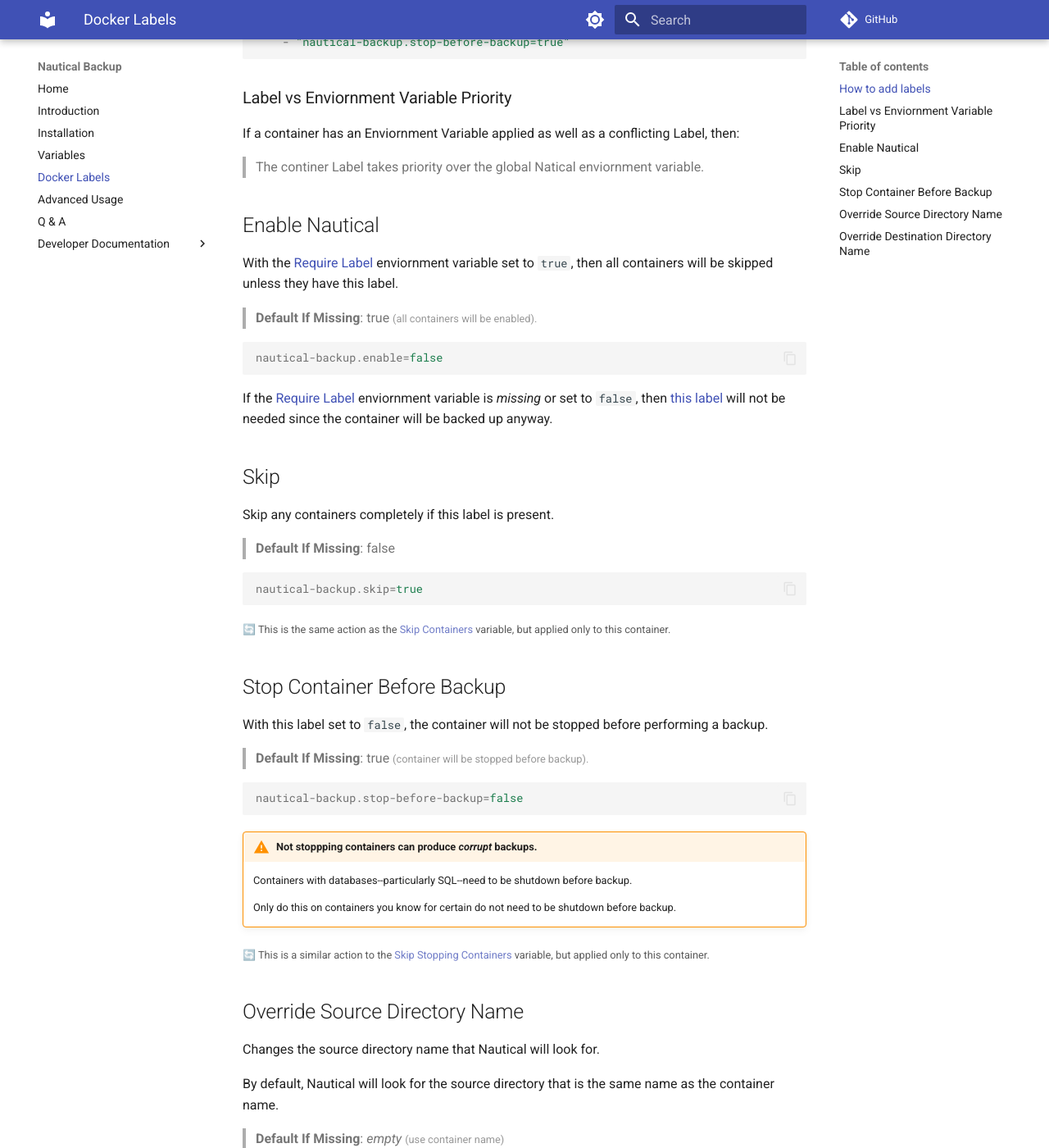
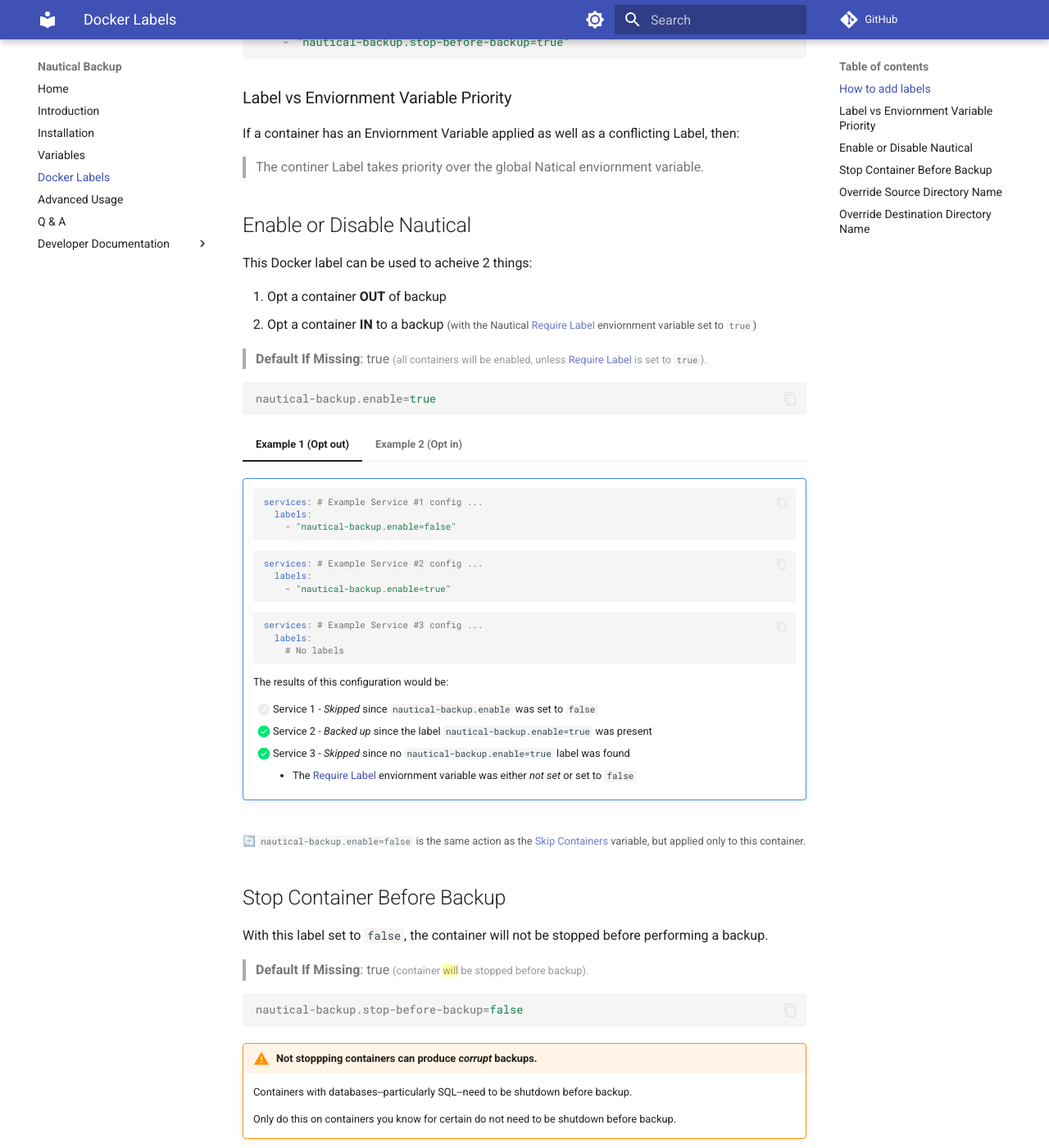
Before and after one commit to Minituff/nautical-backup, an MkDocs documentation site: the page built from docs/labels.md, in a window 1280 px wide and 1400 px high, scrolled down 480 px. Shown: the whole window at 82% size. Built offline with MkDocs 1.6.1 and Material for MkDocs 9.7.7, drawn with Linux system fonts in a browser that asks for light colours; comment, search, counter and statistics services are not loaded.

````diff
--- a/docs/labels.md
+++ b/docs/labels.md
@@ -9,8 +9,8 @@
     ```yaml
     version: '3'
     services:
-        # Service config ...
-        labels:
+      # Service config ...
+      labels:
         - "nautical-backup.enable=true"
         - "nautical-backup.stop-before-backup=true"
     ```
@@ -60,33 +60,75 @@
 If a container has an Enviornment Variable applied as well as a conflicting Label, then:
 > The continer Label takes priority over the global Natical enviornment variable.
 
-## Enable Nautical
-With the [Require Label](./arguments.md#require-label) enviornment variable set to `true`, then all containers will be skipped unless they have this label.
+## Enable or Disable Nautical
+This Docker label can be used to acheive 2 things:
 
-> **Default If Missing**: true <small> (all containers will be enabled).</small>
+1. Opt a container **OUT** of backup
+1. Opt a container **IN** to a backup <small>(with the Nautical [Require Label](./arguments.md#require-label) enviornment variable set to `true`)</small>
+
+> **Default If Missing**: true <small> (all containers will be enabled, unless [Require Label](./arguments.md#require-label) is set to `true`).</small>
 
 ```properties
-nautical-backup.enable=false
+nautical-backup.enable=true
 ```
 
-If the [Require Label](./arguments.md#require-label) enviornment variable is *missing* or set to `false`, then [this label](#enable-nautical) will not be needed since the container will be backed up anyway.
+=== "Example 1 (Opt out)"
+    !!! note ""
+        ```yaml
+        services: # Example Service #1 config ...
+          labels:
+            - "nautical-backup.enable=false"
+        ```
+        ```yaml
+        services: # Example Service #2 config ...
+          labels:
+            - "nautical-backup.enable=true"
+        ```
+        ```yaml
+        services: # Example Service #3 config ...
+          labels:
+            # No labels
+        ```
+        The results of this configuration would be:
 
-## Skip
-Skip any containers completely if this label is present.
+        - [ ] Service 1 - *Skipped* since `nautical-backup.enable` was set to `false`
+        - [x] Service 2 - *Backed up* since the label `nautical-backup.enable=true` was present
+        - [x] Service 3 - *Skipped* since no `nautical-backup.enable=true` label was found
+            - The [Require Label](./arguments.md#require-label) enviornment variable was either *not set* or set to `false`
 
-> **Default If Missing**: false
 
-```properties
-nautical-backup.skip=true
-```
+=== "Example 2 (Opt in)"
+    !!! note " With [Require Label](./arguments.md#require-label) enviornment variable set to `true`"
+        ```yaml title=""
+        services: # Example Service #1 config ...
+          labels:
+            - "nautical-backup.enable=true"
+        ```
+        ```yaml
+        services: # Example Service #2 config ...
+          labels:
+            - "nautical-backup.enable=false"
+        ```
+        ```yaml
+        services: # Example Service #3 config ...
+          labels:
+            # No labels
+        ```
 
-<small>🔄 This is the same action as the [Skip Containers](./arguments.md#skip-containers) variable, but applied only to this container.</small>
+        The results of this configuration would be:
+
+        - [x] Service 1 - *Backed up* since the label `nautical-backup.enable=true` was present
+        - [ ] Service 2 - *Skipped* since `nautical-backup.enable` was set to `false`
+        - [ ] Service 3 - *Skipped* since no `nautical-backup.enable=true` label was found
+
+<small>🔄 `nautical-backup.enable=false` is the same action as the [Skip Containers](./arguments.md#skip-containers) variable, but applied only to this container.</small>
+
 
 ## Stop Container Before Backup
 
 With this label set to `false`, the container will not be stopped before performing a backup.
 
-> **Default If Missing**: true <small> (container will be stopped before backup).</small>
+> **Default If Missing**: true <small> (container ==will== be stopped before backup).</small>
 
 ```properties
 nautical-backup.stop-before-backup=false
````
Also changed, not shown: README.md (+1 -1 lines), docs/arguments.md (+2 -2 lines), docs/index.md (+1 -1 lines), 4 other files.
